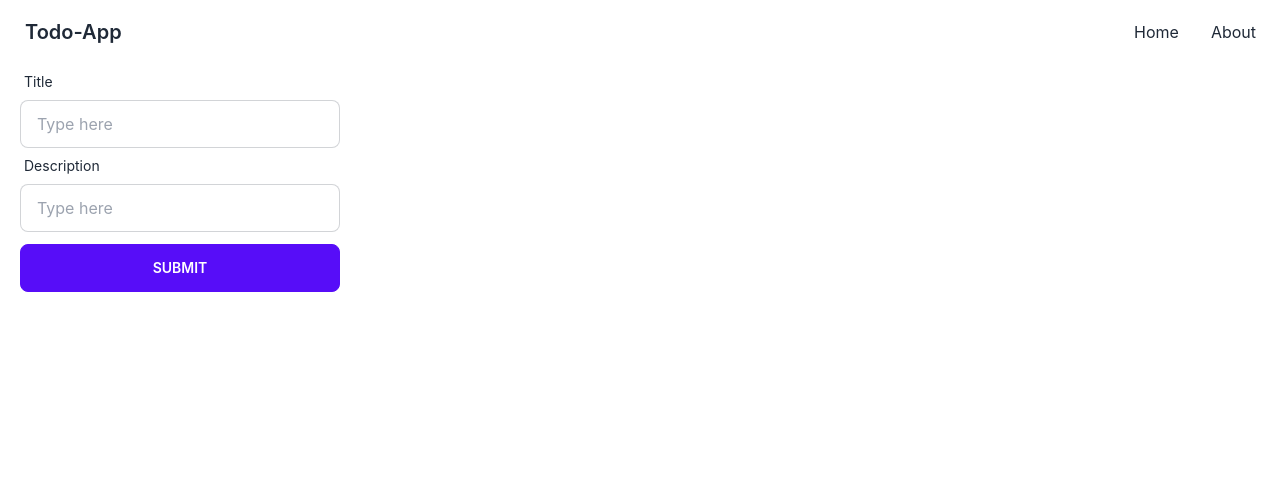
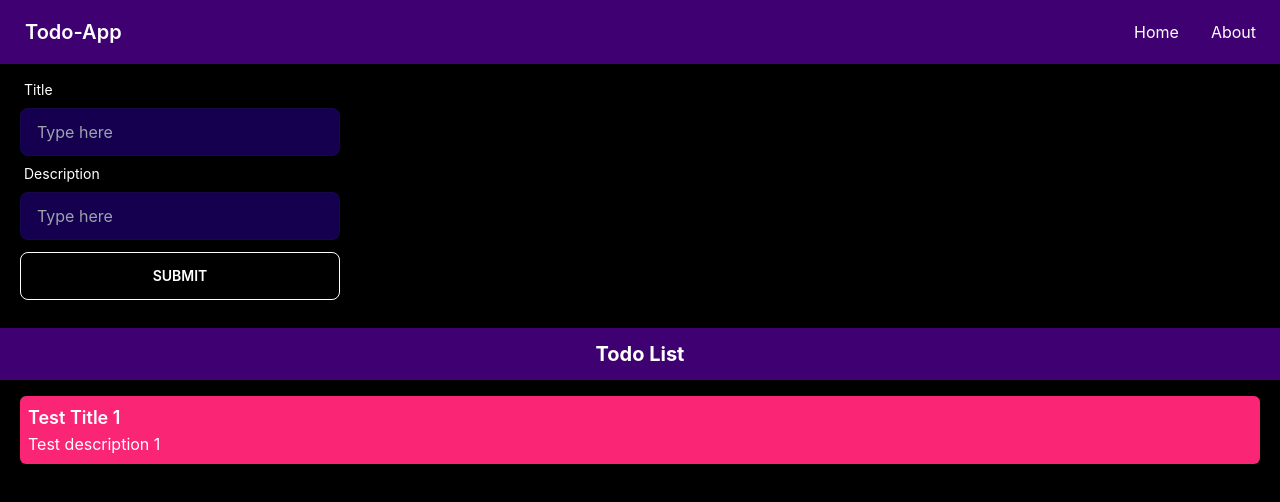
Before and after one commit to DasSubhadip1999/Todo-App-with-React-Typescript, a React (Create React App) app: page / in a window 1280 px wide. Shown: the top 502 px of the page. Built offline with nearby package versions, Linux system fonts and the light colour scheme; the HTML template or start-up script is replaced by a standard one.

Commit message:
save todo function create with context

```diff
--- a/package.json
+++ b/package.json
@@ -11,12 +11,15 @@
     "@types/react": "^18.0.25",
     "@types/react-dom": "^18.0.9",
     "@types/react-router-dom": "^5.3.3",
+    "@types/uuid": "^8.3.4",
     "daisyui": "^2.42.1",
     "react": "^18.2.0",
     "react-dom": "^18.2.0",
     "react-router-dom": "^6.4.3",
     "react-scripts": "5.0.1",
+    "react-toastify": "^9.1.1",
     "typescript": "^4.9.3",
+    "uuid": "^9.0.0",
     "web-vitals": "^2.1.4"
   },
   "scripts": {
--- /dev/null
+++ b/src/@types/todo.d.ts
@@ -0,0 +1,15 @@
+// @types.todo.ts
+
+export interface Todo {
+    id: string,
+    title: string,
+    description: string,
+    isDone: boolean,
+}
+
+export type TodoContextType = {
+    todos: Todo[],
+    saveTodo: (todo: ITodo) => void,
+    updateTodo: (id: number) => void,
+    deleteTodo : (id : number) => void,
+};
--- a/src/App.tsx
+++ b/src/App.tsx
@@ -1,16 +1,33 @@
 import { BrowserRouter as Router, Route, Routes } from "react-router-dom";
 import Home from "./pages/Home";
 import Navbar from "./components/Navbar";
+import TodoProvider from "./context/todoContext";
+import { ToastContainer } from "react-toastify";
+import "react-toastify/dist/ReactToastify.css";
 
 function App() {
   return (
     <>
+      <TodoProvider>
         <Router>
           <Navbar />
           <Routes>
             <Route path="/" element={<Home />} />
           </Routes>
         </Router>
+      </TodoProvider>
+      <ToastContainer
+        position="top-right"
+        autoClose={4000}
+        hideProgressBar={false}
+        newestOnTop={false}
+        closeOnClick
+        rtl={false}
+        pauseOnFocusLoss
+        draggable
+        pauseOnHover
+        theme="dark"
+      />
     </>
   );
 }
--- a/src/components/Navbar.tsx
+++ b/src/components/Navbar.tsx
@@ -2,7 +2,7 @@ import { Link } from "react-router-dom";
 
 const Navbar: React.FC = () => {
   return (
-    <div className="navbar bg-base-100">
+    <div className="navbar text-white bg-[#3F0071] ">
       <div className="flex-1">
         <Link to="/" className="btn btn-ghost normal-case text-xl">
           Todo-App
--- a/src/components/TodoForm.tsx
+++ b/src/components/TodoForm.tsx
@@ -1,17 +1,19 @@
-import { useState } from "react";
+import { useState, useContext } from "react";
+import { Todo } from "../@types/todo";
+import { v4 as uuidv4 } from "uuid";
+import { TodoContext } from "../context/todoContext";
+import { toast } from "react-toastify";
 
 const TodoForm: React.FC = () => {
-  type Todo = {
-    title: string;
-    description: string;
-  };
-
   const [formData, setFormData] = useState<Todo>({
+    id: uuidv4(),
     title: "",
     description: "",
+    isDone: false,
   });
 
   const { title, description } = formData;
+  const todoContext = useContext(TodoContext);
 
   const onChange = (e: React.ChangeEvent<HTMLInputElement>) => {
     setFormData((prevState) => ({
@@ -22,38 +24,60 @@ const TodoForm: React.FC = () => {
 
   const onSubmit = (e: React.FormEvent<HTMLFormElement>) => {
     e.preventDefault();
-    console.log(formData);
+    if (title || description) {
+      todoContext?.saveTodo(formData);
+      setFormData({
+        id: uuidv4(),
+        title: "",
+        description: "",
+        isDone: false,
+      });
+    } else {
+      toast.error("Please fill all details", {
+        position: "top-right",
+        autoClose: 4000,
+        hideProgressBar: false,
+        closeOnClick: true,
+        pauseOnHover: true,
+        draggable: true,
+        progress: undefined,
+        theme: "dark",
+      });
+    }
   };
 
   return (
-    <form className="ml-5" onSubmit={onSubmit}>
+    <form className="ml-5 mt-2" onSubmit={onSubmit}>
       <div className="form-control w-full max-w-xs">
         <label className="label">
-          <span className="label-text">Title</span>
+          <span className="label-text text-white">Title</span>
         </label>
         <input
           type="text"
           name="title"
           placeholder="Type here"
-          className="input input-bordered w-full max-w-xs"
+          className="input input-bordered w-full max-w-xs bg-[#150050] text-white"
           value={title}
           onChange={onChange}
         />
       </div>
       <div className="form-control w-full max-w-xs">
         <label className="label">
-          <span className="label-text">Description</span>
+          <span className="label-text text-white">Description</span>
         </label>
         <input
           type="text"
           name="description"
           placeholder="Type here"
-          className="input input-bordered w-full max-w-xs"
+          className="input input-bordered w-full max-w-xs bg-[#150050] text-white"
           value={description}
           onChange={onChange}
         />
       </div>
-      <button type="submit" className="btn btn-primary w-full max-w-xs my-3">
+      <button
+        type="submit"
+        className="btn bg-[#000] border-[1px] border-white w-full max-w-xs my-3"
+      >
         Submit
       </button>
     </form>
--- /dev/null
+++ b/src/components/TodoList.tsx
@@ -0,0 +1,21 @@
+import { useContext } from "react";
+import { TodoContext } from "../context/todoContext";
+import TodoListItem from "./TodoListItem";
+
+const TodoList: React.FC = () => {
+  //console.log(useContext(TodoContext));
+  const todoContext = useContext(TodoContext);
+
+  return (
+    <div className="mt-4">
+      <h1 className="text-center font-bold text-xl text-white py-3 bg-[#3F0071] stroke-slate-100">
+        Todo List
+      </h1>
+      {todoContext?.todos.map((todo) => (
+        <TodoListItem key={todo.id} {...todo} />
+      ))}
+    </div>
+  );
+};
+
+export default TodoList;
--- /dev/null
+++ b/src/components/TodoListItem.tsx
@@ -0,0 +1,12 @@
+import { Todo } from "../@types/todo";
+
+const TodoListItem = ({ title, description }: Todo) => {
+  return (
+    <div className="mx-5 my-4 rounded-md p-2 bg-[#FB2576] text-white">
+      <h1 className="font-semibold text-lg">{title}</h1>
+      <p>{description}</p>
+    </div>
+  );
+};
+
+export default TodoListItem;
--- /dev/null
+++ b/src/context/todoContext.tsx
@@ -0,0 +1,36 @@
+import React, { createContext, useState } from "react";
+import { TodoContextType, Todo } from "../@types/todo";
+import { v4 as uuidv4 } from "uuid";
+
+export const TodoContext = createContext<TodoContextType | null>(null);
+
+interface Props {
+  children: React.ReactNode;
+}
+
+const TodoProvider: React.FC<Props> = ({ children }) => {
+  const [todos, setTodos] = useState<Todo[]>([
+    {
+      id: uuidv4(),
+      title: "Test Title 1",
+      description: "Test description 1",
+      isDone: false,
+    },
+  ]);
+
+  const saveTodo = (todo: Todo) => {
+    setTodos((prevState) => [...prevState, todo]);
+  };
+
+  const updateTodo = (id: number) => {};
+
+  const deleteTodo = (id: number) => {};
+
+  return (
+    <TodoContext.Provider value={{ saveTodo, updateTodo, deleteTodo, todos }}>
+      {children}
+    </TodoContext.Provider>
+  );
+};
+
+export default TodoProvider;
--- a/src/index.css
+++ b/src/index.css
@@ -8,6 +8,8 @@ body {
     sans-serif;
   -webkit-font-smoothing: antialiased;
   -moz-osx-font-smoothing: grayscale;
+  background-color: #000;
+  min-height: 100vh;
 }
 
 code {
--- a/src/pages/Home.tsx
+++ b/src/pages/Home.tsx
@@ -1,10 +1,12 @@
 import React from "react";
 import TodoForm from "../components/TodoForm";
+import TodoList from "../components/TodoList";
 
 const Home: React.FC = () => {
   return (
     <>
       <TodoForm />
+      <TodoList />
     </>
   );
 };
```
Also changed, not shown: 1 other file (tests, documents, lock files or other folders). Lines whose indentation alone changed are shown as unchanged.
